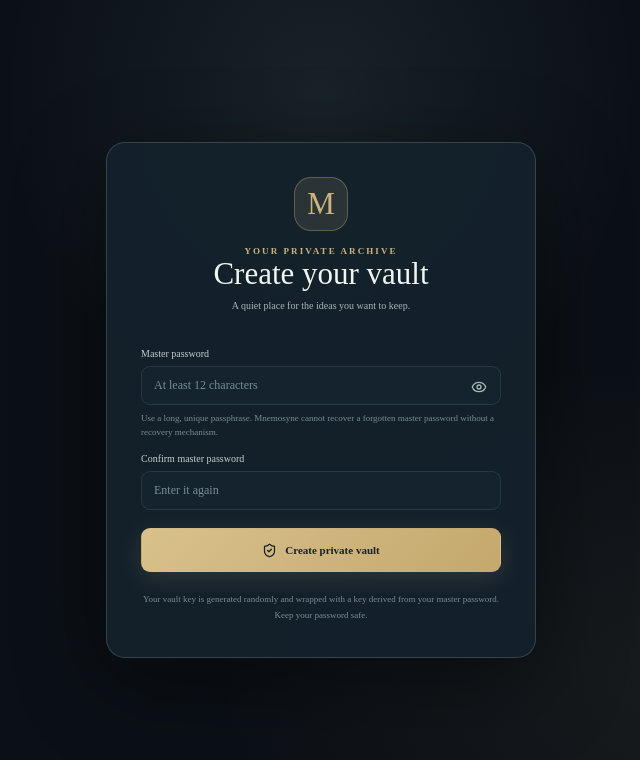
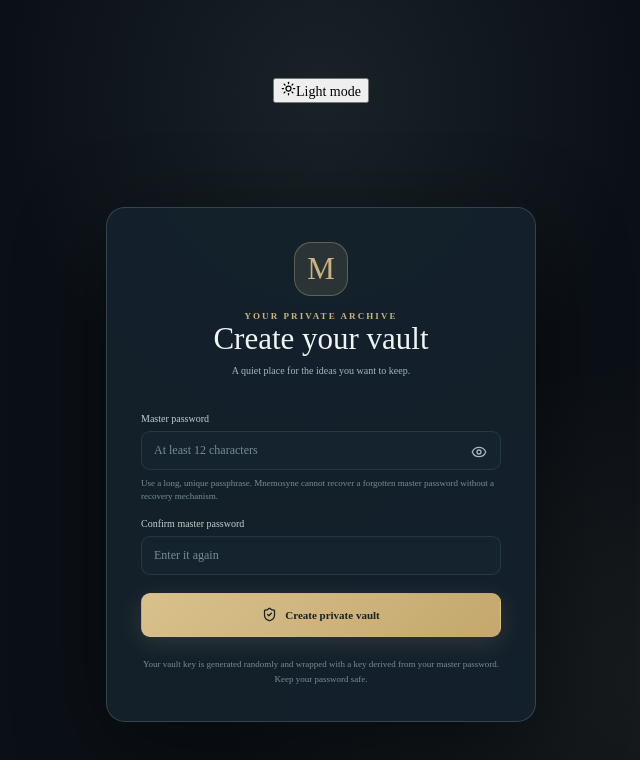
Before and after one commit to amirmalik798/mnemosyne, a Next.js app: page /setup in a window 1280 px wide. Shown: the top 760 px of the page, without its empty margins (319-959 px from the left). Built offline with nearby package versions, Linux system fonts and the light colour scheme; no server answers; the database is empty; a web font is replaced by a local one.

Commit message:
feat: expose theme switch on vault setup and unlock screens

```diff
--- a/src/components/vault-forms.tsx
+++ b/src/components/vault-forms.tsx
@@ -3,9 +3,10 @@
 import { useState } from "react";
 import { useRouter } from "next/navigation";
 import { Eye, EyeOff, KeyRound, ShieldCheck } from "lucide-react";
+import { ThemeToggle } from "@/components/theme-provider";
 
 function AuthFrame({ children, kicker, title, description }: { children: React.ReactNode; kicker: string; title: string; description: string }) {
-  return <main className="auth-page"><section className="auth-card">
+  return <main className="auth-page"><div className="auth-theme-toggle"><ThemeToggle /></div><section className="auth-card">
     <div className="auth-brand"><div className="auth-mark">M</div><div className="eyebrow">{kicker}</div><h1 className="auth-title">{title}</h1><p className="auth-caption">{description}</p></div>
     {children}
   </section></main>;
```
